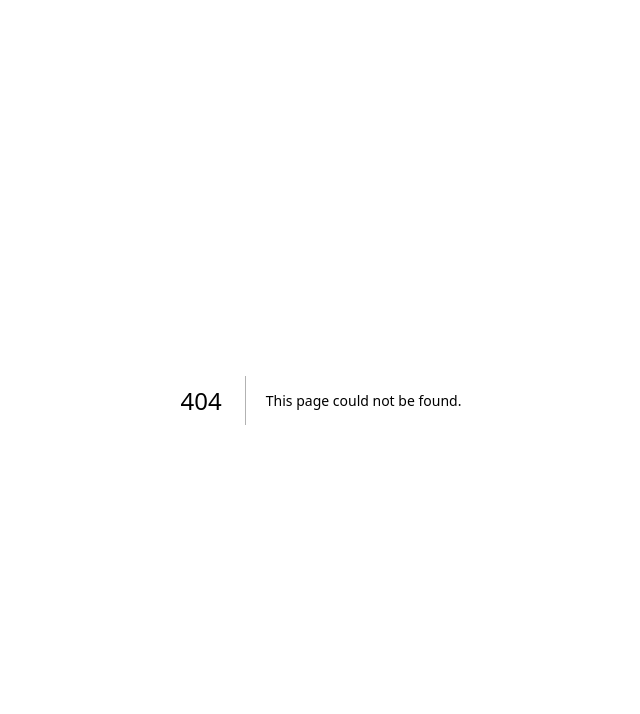
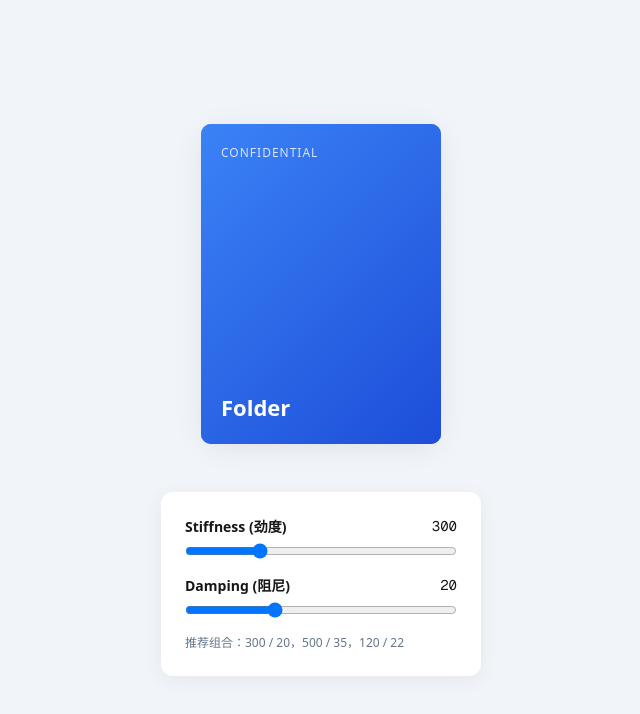
Before and after one commit to LingzheM/effects_collect_box, a Next.js app: page /hover/book-hover in a window 1280 px wide. Before the commit this address had no page. Shown: the top 714 px of the page, without its empty margins (319-959 px from the left). Built offline with nearby package versions, Linux system fonts and the light colour scheme.

Commit message:
book hover v1

```diff
--- a/src/components/book-hover.tsx
+++ b/src/app/hover/book-hover/book-hover.tsx
@@ -24,6 +24,14 @@ export function BookCover({
     restDelta: 0.001,
   };
 
+  const folderBaseStyle: React.CSSProperties = {
+    position: 'absolute',
+    inset: 0,
+    borderRadius: 10,
+    background: 'linear-gradient(135deg, #3b82f6, #1d4ed8)',
+    boxShadow: '0 12px 32px rgba(29. 78, 216, 0.2)',
+  };
+
   return (
     <div
       onClick={() => setIsOpen(!isOpen)}
@@ -36,19 +44,25 @@ export function BookCover({
         userSelect: 'none',
       }}
     >
+      {/** 文件夹后壳 (Back Flap) - 始终静止在最底层 */}
+      <div style={{ ...folderBaseStyle, zIndex: 1 }}/>
+
+      {/** 中间的文件卡片 (Card) - 层级为 2 */}
       <motion.div
         animate={{
-          x: isOpen ? 60 : 0,
-          y: isOpen ? -30 : 0,
+          x: isOpen ? 40 : 0, // 稍微向右偏移
+          y: isOpen ? -60 : 0,  // 向上滑出更多，制造“抽出来”的感觉
           scale: isOpen ? 1.05 : 1,
+          rotate: isOpen ? 2 : 0, // 旋转感
         }}
           transition={springTransition}
           style={{
             position: 'absolute',
-            inset: 0,
+            inset: '5px',
+            zIndex: 2,
             background: '#fff',
-            borderRadius: 10,
-            boxShadow: '0 12px 32px rgba(15, 23, 42, 0.12)',
+            borderRadius: 8,
+            boxShadow: '0 4px 32px rgba(0, 0, 0, 0.1)',
             padding: 20,
             color: '#0f172a',
             display: 'flex',
@@ -58,29 +72,28 @@ export function BookCover({
           >
             <h3 style={{ margin: 0, fontSize: 18 }}>Suprise!</h3>
             <p style={{ margin: '6px 0 0', fontSize: 13, color: '#64748b' }}>
-              点一下盖会去
+              内部机密
             </p>
       </motion.div>
+
+      {/** 3. 前盖（Front Flap） - 层级为3 */}
       <motion.div
-        animate={{ rotateY: isOpen ? -165: 0 }}
+        animate={{ rotateY: isOpen ? -110: 0 }}
         transition={springTransition}
         style={{
-          position: 'absolute',
-          inset: 0,
-          background: 'linear-gradient(135deg, #3b82f6, #1d4ed8)',
-          borderRadius: 10,
+          ...folderBaseStyle,
+          zIndex: 3,
           transformOrigin: 'left center',
           backfaceVisibility: 'hidden',
-          boxShadow: '0 12px 32px rgba(29, 78, 216, 0.35)',
-          padding: 20,
-          color: 'white',
           display: 'flex',
           flexDirection: 'column',
           justifyContent: 'space-between',
+          padding: 20,
+          color: 'white',
         }}
       >
         <span style={{ fontSize: 12, opacity: 0.8, letterSpacing: 1 }}>
-          PRESS TO OPEN
+          CONFIDENTIAL
         </span>
         <h2 style={{ margin: 0, fontSize: 22, fontWeight: 700 }}>Folder</h2>
       </motion.div>
--- /dev/null
+++ b/src/app/hover/book-hover/page.tsx
@@ -0,0 +1,86 @@
+"use client"
+
+import { useState } from "react"
+import { BookCover } from "./book-hover"
+
+export default function BookFlipPage() {
+  const [stiffness, setStiffness] = useState(300)
+  const [damping, setDamping] = useState(20)
+
+  return (
+    <div
+      style={{
+        minHeight: "100vh",
+        display: "flex",
+        flexDirection: "column",
+        alignItems: "center",
+        justifyContent: "center",
+        gap: 48,
+        background: "#f1f5f9",
+        fontFamily: "system-ui, sans-serif",
+      }}
+    >
+      <BookCover spring={{ stiffness, damping }} />
+      <div
+        style={{
+          background: "#fff",
+          padding: 24,
+          borderRadius: 12,
+          boxShadow: "0 4px 20px rgba(0, 0, 0, 0.06)",
+          width: 320,
+          display: "flex",
+          flexDirection: "column",
+          gap: 16,
+        }}
+      >
+        <ControlSlider
+          label="Stiffness (劲度)"
+          value={stiffness}
+          min={50}
+          max={1000}
+          step={10}
+          onChange={setStiffness}
+        />
+        <ControlSlider
+          label="Damping (阻尼)"
+          value={damping}
+          min={1}
+          max={60}
+          step={1}
+          onChange={setDamping}
+        />
+        <p style={{ margin: 0, fontSize: 12, color: "#64748b" }}>
+          推荐组合：300 / 20，500 / 35，120 / 22
+        </p>
+      </div>
+    </div>
+  )
+}
+
+interface ControlSliderProps {
+  label: string
+  value: number
+  min: number
+  max: number
+  step: number
+  onChange: (v: number) => void
+}
+
+function ControlSlider({ label, value, min, max, step, onChange }: ControlSliderProps) {
+  return (
+    <label style={{ display: "flex", flexDirection: "column", gap: 6, fontSize: 14 }}>
+      <span style={{ display: "flex", justifyContent: "space-between" }}>
+        <strong>{label}</strong>
+        <code>{value}</code>
+      </span>
+      <input
+        type="range"
+        min={min}
+        max={max}
+        step={step}
+        value={value}
+        onChange={(e) => onChange(Number(e.target.value))}
+      />
+    </label>
+  )
+}
--- a/src/data/effects.ts
+++ b/src/data/effects.ts
@@ -27,6 +27,16 @@ export type Effect = {
 }
 
 export const effects: Effect[] = [
+  {
+    slug: "book-hover",
+    title: "Book Hover",
+    category: "hover",
+    tech: ["framer-motion"],
+    style: ["3d"],
+    element: "book",
+    description: "Framer Motion spring-driven boo cover that flips open on click",
+    createdAt: "2026-05-14",
+  },
   {
     slug: "ascii-card",
     title: "ASCII Card",
```
